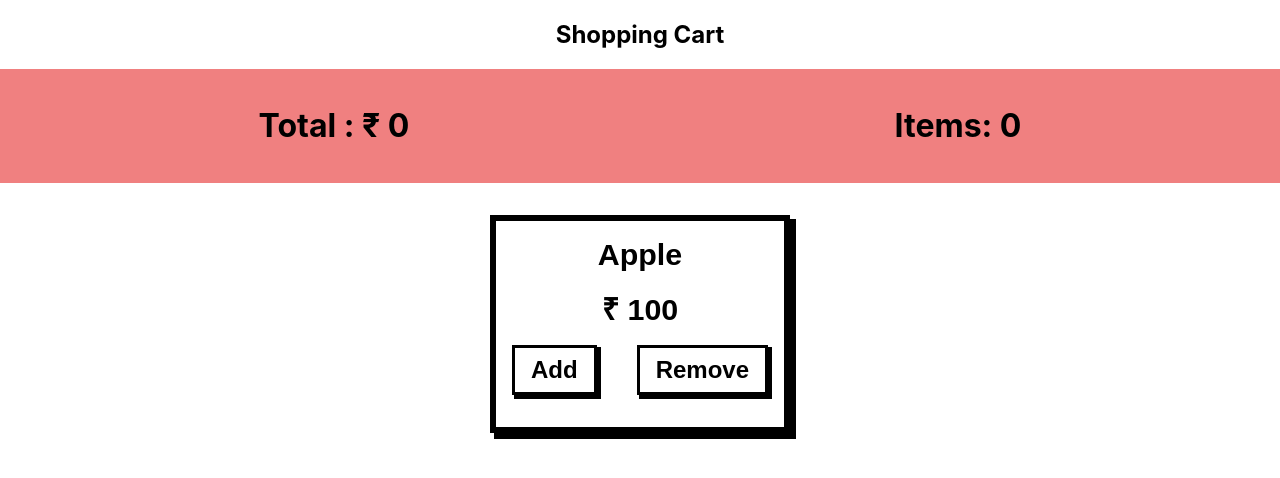
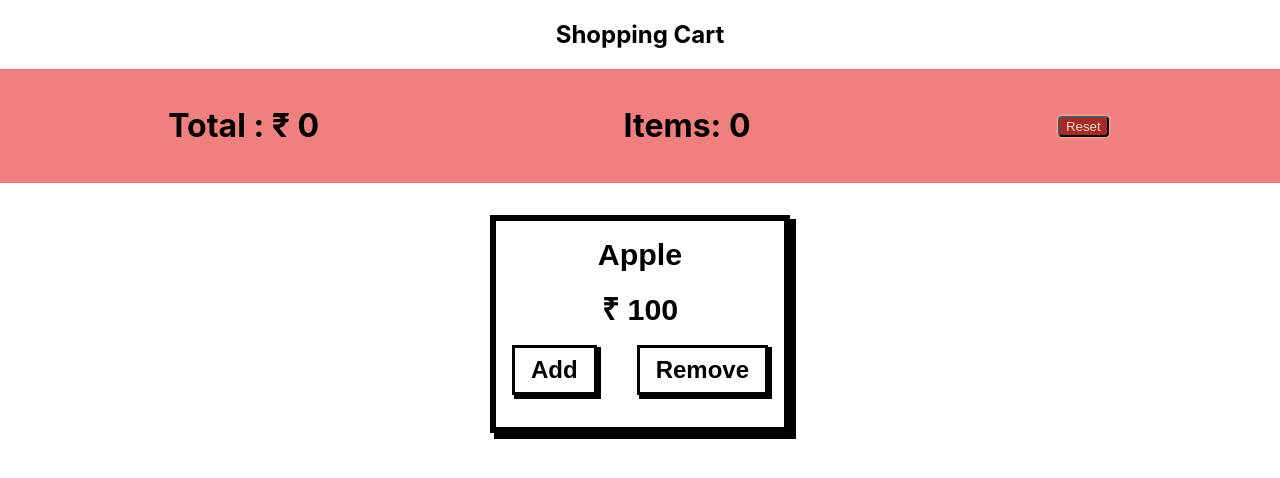
Before and after one commit to Plvishal/React-Context-API, a React (Create React App) app: page / in a window 1280 px wide. Shown: the top 478 px of the page. Built offline with nearby package versions, Linux system fonts and the light colour scheme; the HTML template or start-up script is replaced by a standard one.

Commit message:
Reset Button added for reseting the value

```diff
--- a/src/components/Navbar.jsx
+++ b/src/components/Navbar.jsx
@@ -3,12 +3,17 @@ import styles from '../styles/Total.module.css';
 import { useValue } from '../itemContext';
 
 function Navbar() {
-  const { item, total } = useValue();
+  const { item, total, handleReset } = useValue();
 
   return (
     <div className={styles.container}>
       <h1>Total : &#x20B9; {total}</h1>
       <h1>Items: {item}</h1>
+      <div className={styles.buttonWrapper}>
+        <button className={styles.btn} onClick={handleReset}>
+          Reset
+        </button>
+      </div>
     </div>
   );
 }
--- a/src/itemContext.js
+++ b/src/itemContext.js
@@ -22,8 +22,14 @@ function CustomItemContext({ children }) {
     setTotal((preState) => preState - price);
     setItem(item - 1);
   };
+  const handleReset = () => {
+    setTotal(0);
+    setItem(0);
+  };
   return (
-    <itemContext.Provider value={{ total, item, handleAdd, handleRemove }}>
+    <itemContext.Provider
+      value={{ total, item, handleAdd, handleRemove, handleReset }}
+    >
       {children}
     </itemContext.Provider>
   );
--- a/src/styles/Total.module.css
+++ b/src/styles/Total.module.css
@@ -6,3 +6,12 @@
   color: var(--primary-color);
   padding: 1rem;
 }
+.buttonWrapper {
+  padding: 3px;
+}
+.btn {
+  box-shadow: 0px 0px 3px;
+  border-radius: 4px;
+  background-color: brown;
+  color: wheat;
+}
```
Lines whose indentation alone changed are shown as unchanged.
